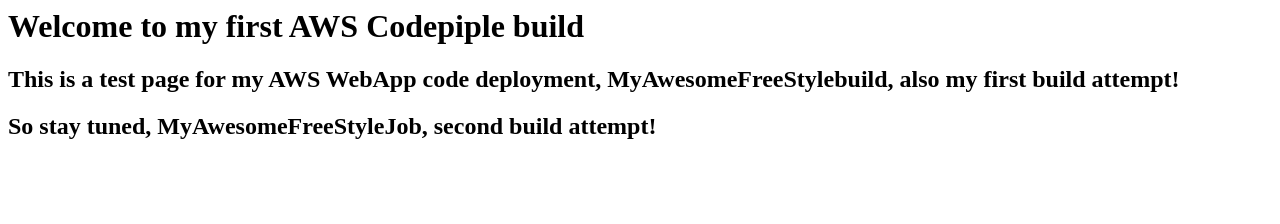
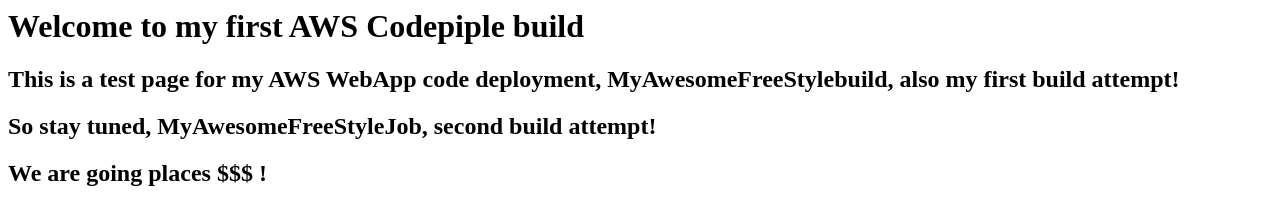
Before and after one commit to agbaye1/git2awspipeline, a plain HTML site: page index.html in a window 1280 px wide. Drawn offline with Linux system fonts and the light colour scheme.

Commit message:
Update index.html

```diff
--- a/index.html
+++ b/index.html
@@ -6,5 +6,6 @@
 <h1>Welcome to my first AWS Codepiple build</h1>
 <h2>This is a test page for my AWS WebApp code deployment, MyAwesomeFreeStylebuild, also my first build attempt!</h2>
 <h2>So stay tuned, MyAwesomeFreeStyleJob, second build attempt!</h2>
+<h2>We are going places $$$ !</h2>
 </body>
 </html>
```
